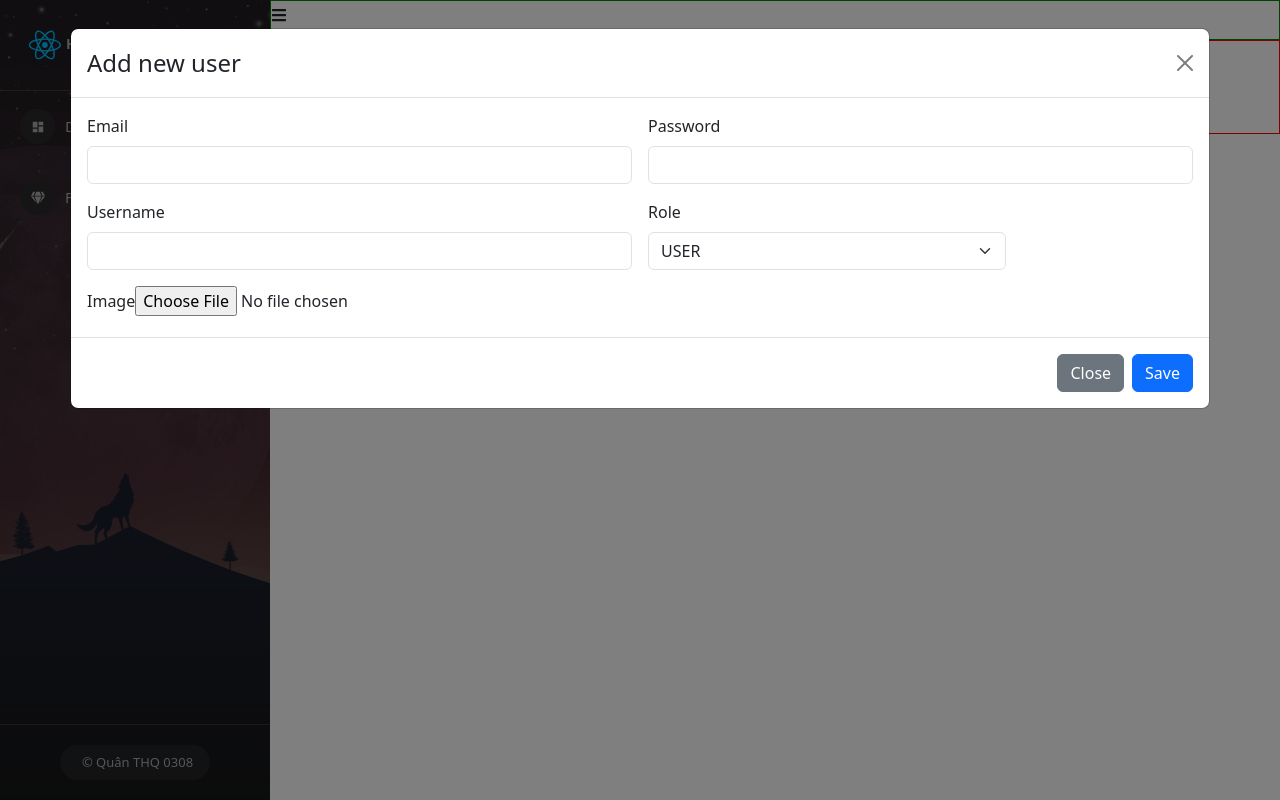
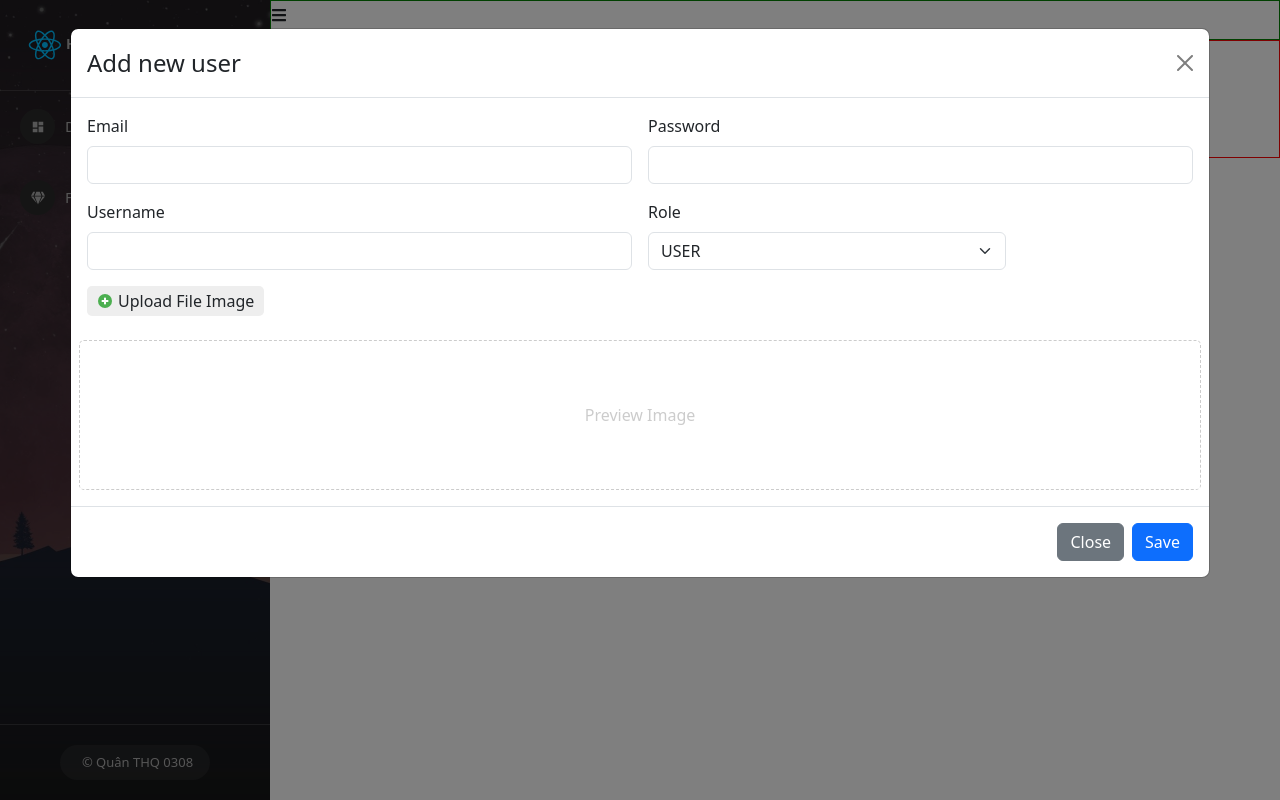
Before and after one commit to thquan0308/react-ultimate-base.v2, a React (Create React App) app: page /admins/manage-users in a window 1280 px wide. Both pictures are taken after a click on the button "Launch demo modal". Built offline with nearby package versions, Linux system fonts and the light colour scheme.

Commit message:
7 update Upload image

```diff
--- a/src/components/Admin/Admin.js
+++ b/src/components/Admin/Admin.js
@@ -3,7 +3,6 @@
 import { FaBars } from 'react-icons/fa';
 import { useState } from "react";
 import { Outlet } from "react-router-dom";
-
 
 const Admin = (props) => {
     const [collapsed, setCollapsed] = useState(false)
--- /dev/null
+++ b/src/components/Admin/Content/ManageUser.scss
@@ -0,0 +1,38 @@
+.manage-user-container {
+    .users-content {}
+}
+
+.modal-add-user {
+    .img-preview {
+        height         : 150px;
+        border         : 1px dashed #ccc;
+        border-radius  : 5px;
+        display        : flex;
+        justify-content: center;
+        align-items    : center;
+        color          : #ccc;
+
+        img {
+            max-width : 100%;
+            max-height: 100%;
+        }
+    }
+
+    .label-upload {
+        display    : flex;
+        align-items: center;
+        gap        : 5px;
+
+        border       : 1px solid red;
+        width        : fit-content;
+        padding      : 3px 10px;
+        border-radius: 5px;
+        background   : #eeeeee;
+        border       : none;
+        cursor       : pointer;
+
+        &:hover {
+            background-color: #dcdcdc;
+        }
+    }
+}
--- a/src/components/Admin/Content/ManangeUser.js
+++ b/src/components/Admin/Content/ManangeUser.js
@@ -1,5 +1,5 @@
 import ModalCreateUser from "./ModalCreateUser"
-
+import './ManageUser.scss'
 
 const ManageUser = (props) => {
     return (
@@ -9,11 +9,14 @@
             </div>
 
             <div className="users-content">
-                <button>Add new users</button>
-            </div>
+                <div>
+                    <button>Add new users</button>
+                </div>
 
-            <div>
-                table users
+                <div>
+                    table users
+                </div>
+
                 <ModalCreateUser />
             </div>
         </div>
--- a/src/components/Admin/Content/ModalCreateUser.js
+++ b/src/components/Admin/Content/ModalCreateUser.js
@@ -1,12 +1,29 @@
 import { useState } from 'react';
 import Button from 'react-bootstrap/Button';
 import Modal from 'react-bootstrap/Modal';
+import { FcPlus } from "react-icons/fc";
 
 const ModalCreateUser = () => {
     const [show, setShow] = useState(false);
 
     const handleClose = () => setShow(false);
     const handleShow = () => setShow(true);
+
+    const [email, setEmail] = useState("")
+    const [password, setPassword] = useState("")
+    const [username, setUsername] = useState("")
+    const [role, setRole] = useState("USER")
+    const [image, setImage] = useState("")
+    const [previewImage, setPreviewImage] = useState("")
+
+    const handleUploadImage = (event) => {
+        if (event.target && event.target.files && event.target.files[0]) {
+            setPreviewImage(URL.createObjectURL(event.target.files[0]))
+            setImage(event.target.files[0])
+        } else {
+            // setPreviewImage("")
+        }
+    }
 
     return (
         <>
@@ -19,6 +36,7 @@
                 onHide={handleClose}
                 size="xl"
                 backdrop="static"
+                className='modal-add-user'
             >
                 <Modal.Header closeButton>
                     <Modal.Title>Add new user</Modal.Title>
@@ -28,30 +46,58 @@
                     <form className="row g-3">
                         <div className="col-md-6">
                             <label className="form-label">Email</label>
-                            <input type="email" className="form-control" />
+                            <input
+                                type="email"
+                                className="form-control"
+                                value={email}
+                                onChange={(event) => setEmail(event.target.value)}
+                            />
                         </div>
                         <div className="col-md-6">
                             <label className="form-label">Password</label>
-                            <input type="password" className="form-control" />
+                            <input
+                                type="password"
+                                className="form-control"
+                                value={password}
+                                onChange={(event) => setPassword(event.target.value)}
+                            />
                         </div>
 
                         <div className="col-md-6">
                             <label className="form-label">Username</label>
-                            <input type="text" className="form-control" />
+                            <input
+                                type="text"
+                                className="form-control"
+                                value={username}
+                                onChange={(event) => setUsername(event.target.value)}
+                            />
                         </div>
                         <div className="col-md-4">
                             <label className="form-label">Role</label>
-                            <select className="form-select">
-                                <option selected value="USER">USER</option>
+                            <select className="form-select" onChange={(event) => setRole(event.target.value)}>
+                                <option value="USER">USER</option>
                                 <option value="ADMIN">ADMIN</option>
                             </select>
                         </div>
 
                         <div className='col-md-12'>
-                            <label className="form-label">Image</label>
-                            <input type="file" />
+                            <label className="form-label label-upload" htmlFor='labelUpload'>
+                                <FcPlus />Upload File Image
+                            </label>
+                            <input
+                                type="file"
+                                id="labelUpload" hidden
+                                onChange={(event) => handleUploadImage(event)}
+                            />
                         </div>
 
+                        <div className='col-md-12 img-preview'>
+                            {previewImage ?
+                                <img src={previewImage} />
+                                :
+                                <span>Preview Image</span>
+                            }
+                        </div>
                     </form>
                 </Modal.Body>
                 {/* ------------------------------------------ */}
```
